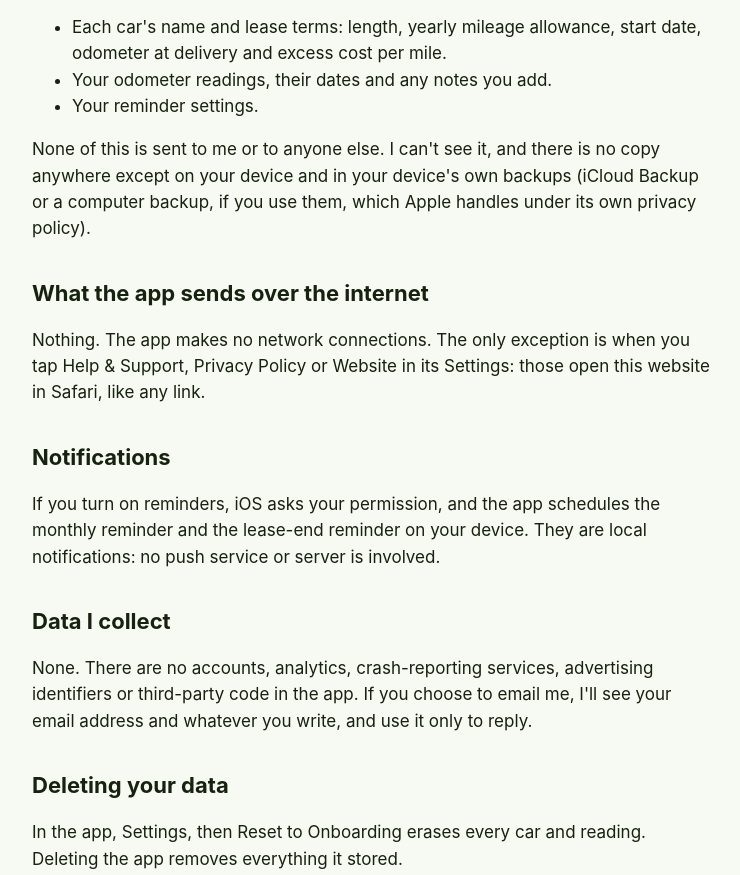
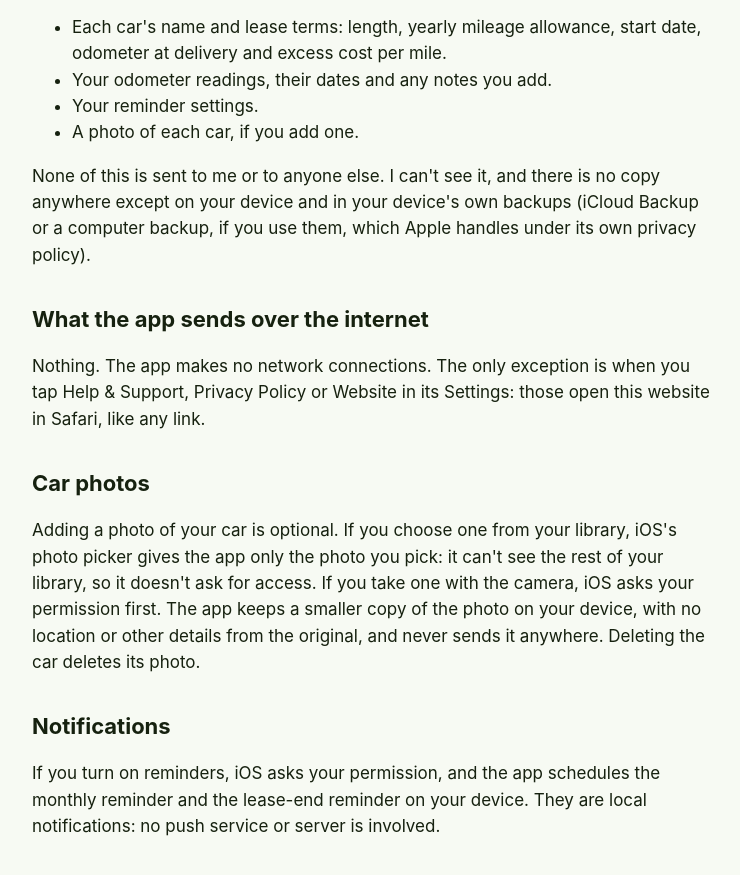
Before and after one commit to Eroxx/miles-ahead-website, a plain HTML site: page privacy.html in a window 1280 px wide. Shown: the part 425-1300 px from the top of the page, without its empty margins (268-1008 px from the left). Drawn offline with Linux system fonts and the light colour scheme.

Commit message:
Privacy: car photos (1.1)

```diff
--- a/privacy.html
+++ b/privacy.html
@@ -38,11 +38,15 @@
   <li>Each car's name and lease terms: length, yearly mileage allowance, start date, odometer at delivery and excess cost per mile.</li>
   <li>Your odometer readings, their dates and any notes you add.</li>
   <li>Your reminder settings.</li>
+  <li>A photo of each car, if you add one.</li>
 </ul>
 <p>None of this is sent to me or to anyone else. I can't see it, and there is no copy anywhere except on your device and in your device's own backups (iCloud Backup or a computer backup, if you use them, which Apple handles under its own privacy policy).</p>
 
 <h2>What the app sends over the internet</h2>
 <p>Nothing. The app makes no network connections. The only exception is when you tap Help &amp; Support, Privacy Policy or Website in its Settings: those open this website in Safari, like any link.</p>
+
+<h2>Car photos</h2>
+<p>Adding a photo of your car is optional. If you choose one from your library, iOS's photo picker gives the app only the photo you pick: it can't see the rest of your library, so it doesn't ask for access. If you take one with the camera, iOS asks your permission first. The app keeps a smaller copy of the photo on your device, with no location or other details from the original, and never sends it anywhere. Deleting the car deletes its photo.</p>
 
 <h2>Notifications</h2>
 <p>If you turn on reminders, iOS asks your permission, and the app schedules the monthly reminder and the lease-end reminder on your device. They are local notifications: no push service or server is involved.</p>
```
